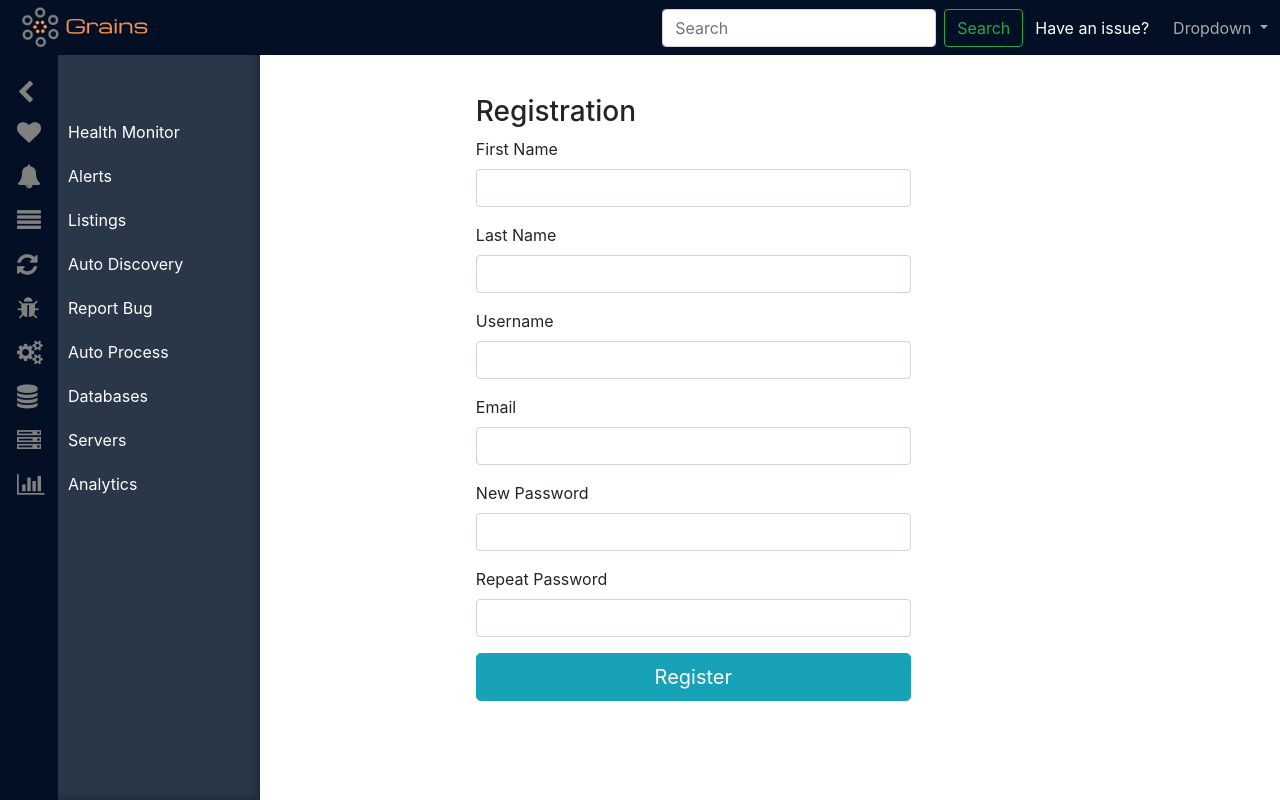
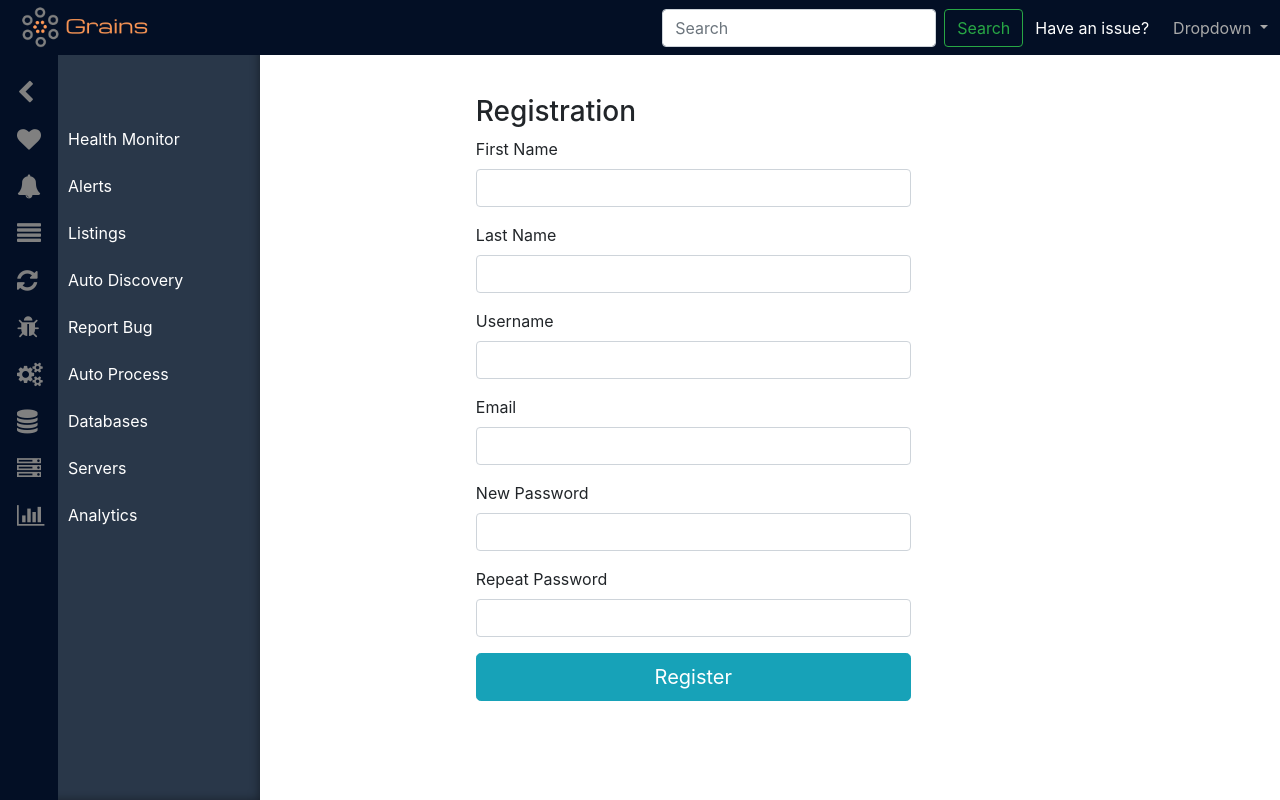
Before and after one commit to akhilesh0/grains, a Flask app: page /register in a window 1280 px wide. Run offline with Flask 2, Linux system fonts and the light colour scheme; some libraries are stand-ins or nearby versions.

Commit message:
adjusted sidebar height

```diff
--- a/static/assets/css/styles.css
+++ b/static/assets/css/styles.css
@@ -32,6 +32,7 @@
 
 .main_sidebar ul li {
     padding:10px;
+    height: 47px;
 }
 
 .main_sidebar ul li a {
--- a/templates/sidebar.html
+++ b/templates/sidebar.html
@@ -3,10 +3,6 @@
         <ul>
             <li>
                 <i onclick="myFunction(this)" class="fa fa-chevron-left"></i>
-                <a href="#"></a>
-            </li>
-            <li>
-                <i></i>
                 <a href="#"></a>
             </li>
             <li>
```
